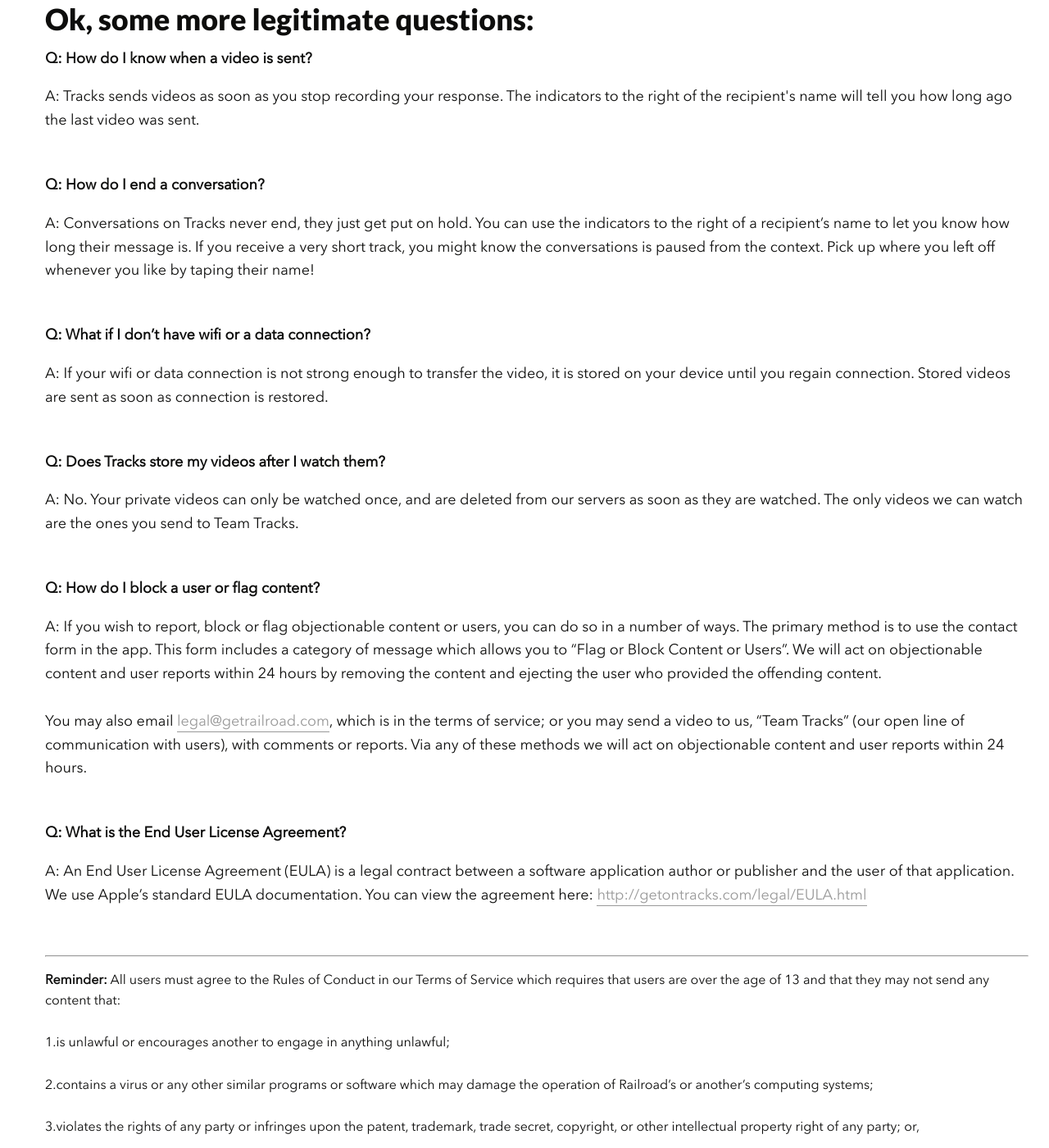
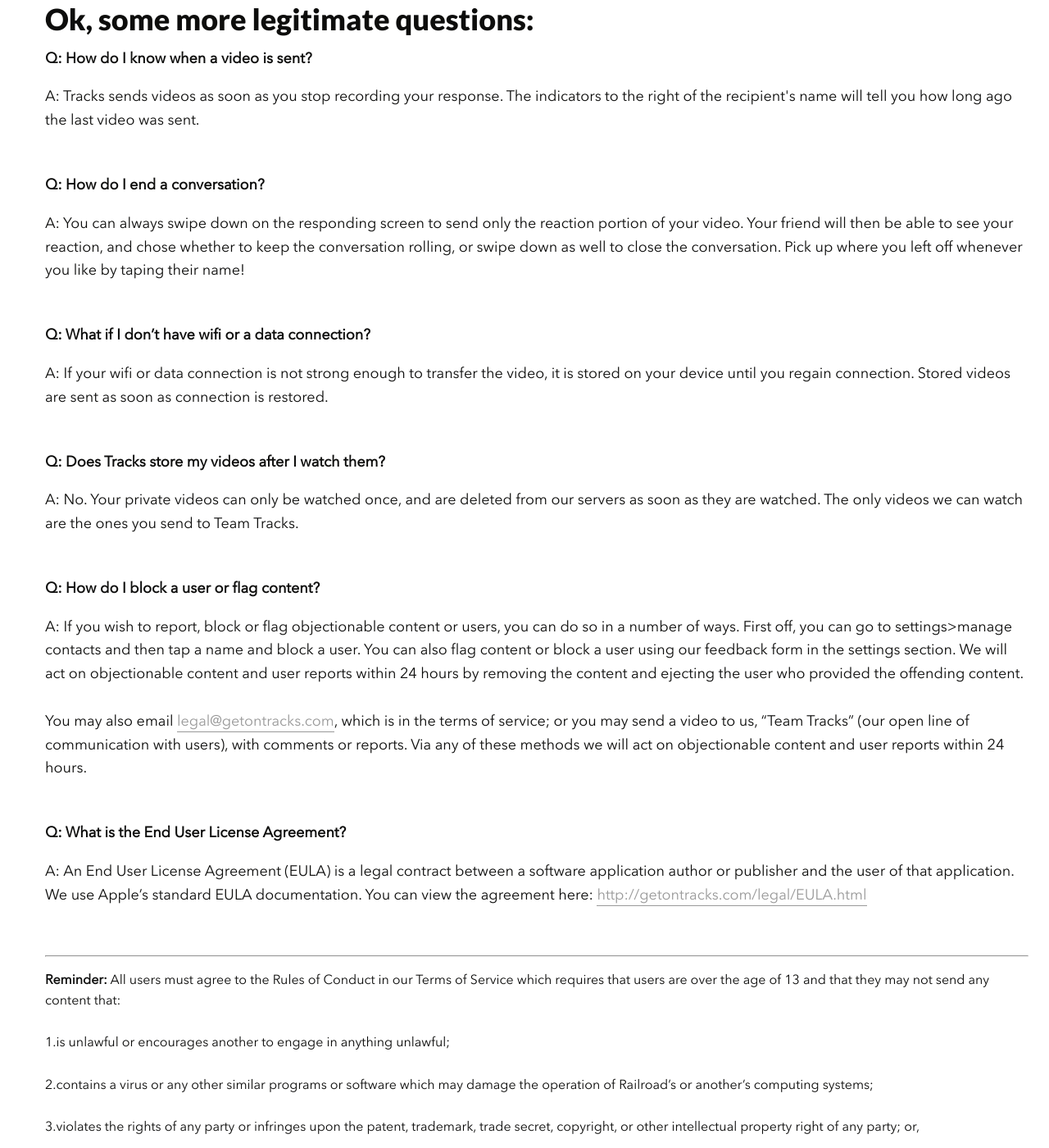
Before and after one commit to getontracks/getontracks.github.io, a Jekyll site: the page faq.html, which Jekyll copies as it is, in a window 1280 px wide and 1400 px high, scrolled down 847 px. Shown: the whole window at 82% size. Built offline with Jekyll 4.4.1, drawn with Linux system fonts in a browser that asks for light colours; some of the changed text lies outside the part shown.

Commit message:
real faq changes

```diff
--- a/faq.html
+++ b/faq.html
@@ -27,8 +27,8 @@
 						<h2>Commonly Asked</h2>
 						<p class="p-question">How do I rewatch a video?</p>
 						<p class="p-answer">You don’t.</p>
-						<p class="p-question">Can I stop Tracks from sending a video after I start reacting?</p>
-						<p class="p-answer">No.</p>
+						<p class="p-question">Can I stop Tracks from sending my reaction after I open a video?</p>
+						<p class="p-answer">Nope. Tracks sends your authenic reaction no matter what, but you can  swipe down at any time to close a video.</p>
 						<p class="p-question">What if I say something wrong by accident?</p>
 						<p class="p-answer">Say sorry.</p>
 					</div>
@@ -43,14 +43,14 @@
 						<p class="p-question">How do I know when a video is sent?</p>
 						<p class="p-answer">Tracks sends videos as soon as you stop recording your response. The indicators to the right of the recipient's name will tell you how long ago the last video was sent.</p>
 						<p class="p-question">How do I end a conversation?</p>
-						<p class="p-answer">Conversations on Tracks never end, they just get put on hold. You can use the indicators to the right of a recipient’s name to let you know how long their message is. If you receive a very short track, you might know the conversations is paused from the context. Pick up where you left off whenever you like by taping their name!</p>
+						<p class="p-answer">You can always swipe down on the responding screen to send only the reaction portion of your video. Your friend will then be able to see your reaction, and chose whether to keep the conversation rolling, or swipe down as well to close the conversation. Pick up where you left off whenever you like by taping their name!</p>
 						<p class="p-question">What if I don’t have wifi or a data connection?</p>
 						<p class="p-answer">If your wifi or data connection is not strong enough to transfer the video, it is stored on your device until you regain connection. Stored videos are sent as soon as connection is restored.</p>
 						<p class="p-question">Does Tracks store my videos after I watch them? </p>
 						<p class="p-answer">No. Your private videos can only be watched once, and are deleted from our servers as soon as they are watched. The only videos we can watch are the ones you send to Team Tracks.</p>
 						<p class="p-question">How do I block a user or flag content?</p>
-						<p class="p-answer">If you wish to report, block or flag objectionable content or users, you can do so in a number of ways. The primary method is to use the contact form in the app. This form includes a category of message which allows you to “Flag or Block Content or Users”. We will act on objectionable content and user reports within 24 hours by removing the content and ejecting the user who provided the offending content. <br><br>
-							You may also email <a class="underline" href="mailto:legal@getrailroad.com">legal@getrailroad.com</a>, which is in the terms of service; or you may send a video to us, “Team Tracks” (our open line of communication with users), with comments or reports. Via any of these methods we will act on objectionable content and user reports within 24 hours.</p>
+						<p class="p-answer">If you wish to report, block or flag objectionable content or users, you can do so in a number of ways. First off, you can go to settings>manage contacts and then tap a name and block a user. You can also flag content or block a user using our feedback form in the settings section. We will act on objectionable content and user reports within 24 hours by removing the content and ejecting the user who provided the offending content.<br><br>
+							You may also email <a class="underline" href="mailto:legal@getrailroad.com">legal@getontracks.com</a>, which is in the terms of service; or you may send a video to us, “Team Tracks” (our open line of communication with users), with comments or reports. Via any of these methods we will act on objectionable content and user reports within 24 hours.</p>
 							<p class="p-question">What is the End User License Agreement?</p>
 							<p class="p-answer">An End User License Agreement (EULA) is a legal contract between a software application author or publisher and the user of that application. We use Apple’s standard EULA documentation. You can view the agreement here: <a class="underline" href="http://getontracks.com/legal/EULA.html">http://getontracks.com/legal/EULA.html</a></p>
 
```
Also changed, not shown: 2 other files.
